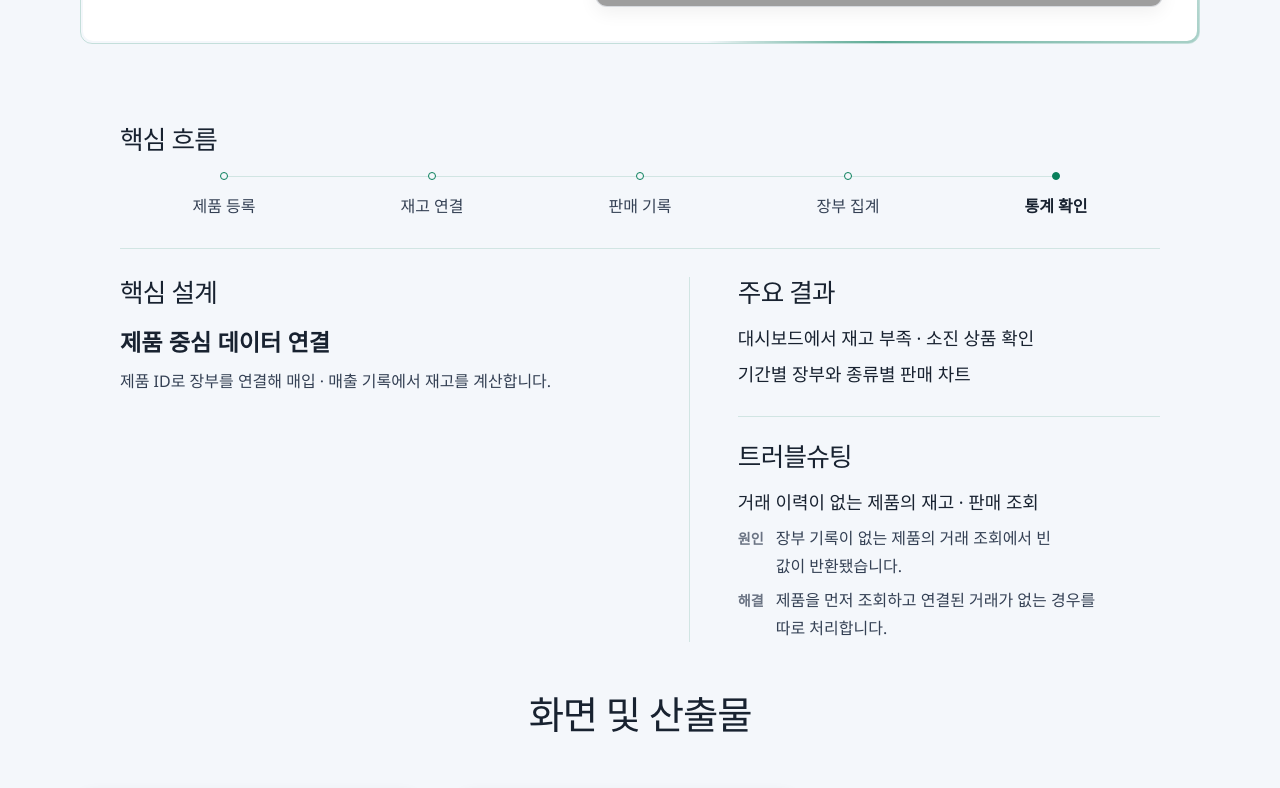
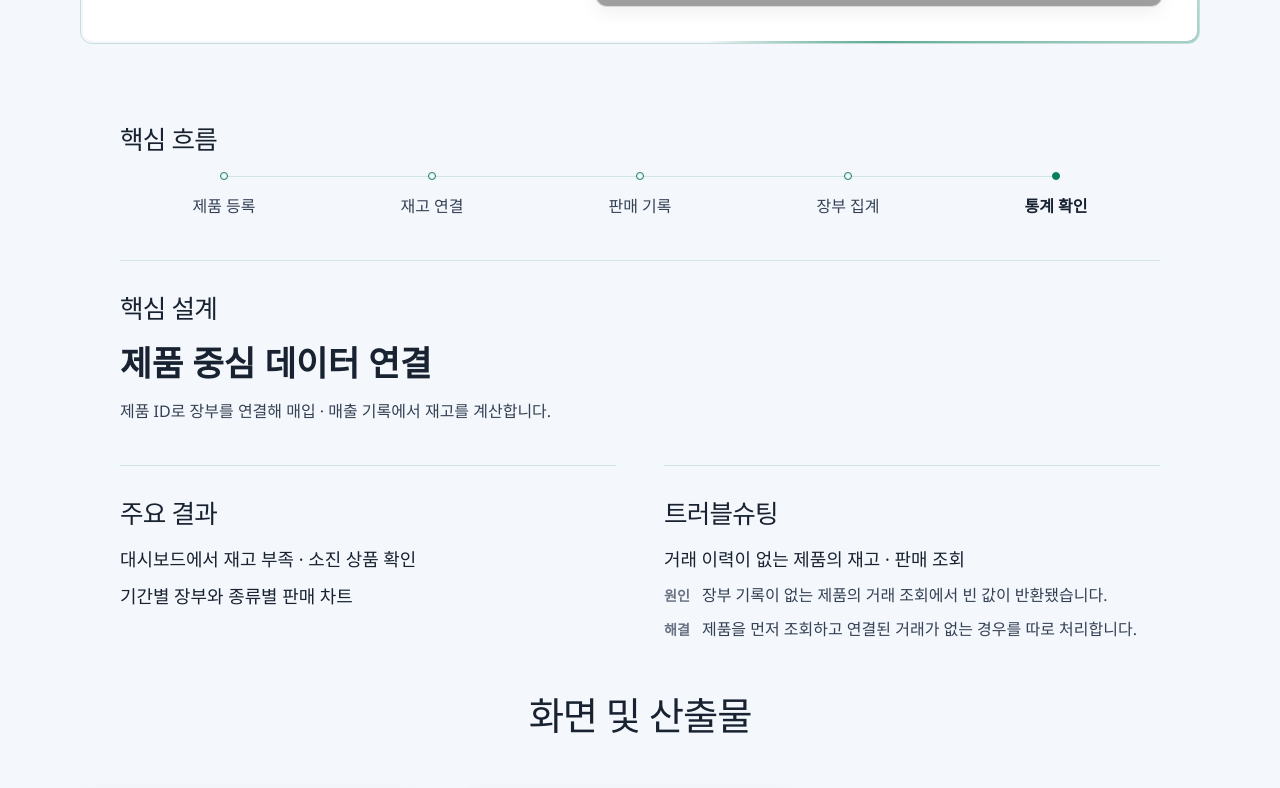
Before and after one commit to allen8524/allen8524.github.io, a React (Vite) app: page /#/projects/bakery in a window 1280 px wide. Shown: the part 540-1328 px from the top of the page. Built offline with nearby package versions, Linux system fonts and the light colour scheme; grey boxes are pictures that could not be loaded.

Commit message:
Recompose project case studies around the lead decision

```diff
--- a/src/styles/project-detail.css
+++ b/src/styles/project-detail.css
@@ -245,7 +245,7 @@
 /* Project case study */
 .project-case-study {
   display: grid;
-  gap: 28px;
+  gap: clamp(24px, 4vw, 40px);
   max-width: 1040px;
   margin: clamp(44px, 7vw, 80px) auto 0;
   color: var(--default-color);
@@ -255,6 +255,11 @@
 .project-case-study > .project-detail-section {
   margin: 0;
   min-width: 0;
+}
+
+.project-case-study > .project-detail-section + .project-detail-section {
+  padding-top: clamp(22px, 3vw, 32px);
+  border-top: 1px solid var(--project-divider);
 }
 
 .project-case-study .project-section-heading {
@@ -327,7 +332,7 @@
 }
 
 .project-design-list {
-  gap: 18px;
+  gap: 22px;
 }
 
 .project-troubleshooting-list {
@@ -355,8 +360,11 @@
 }
 
 .project-design-entry:first-child h3 {
-  font-size: clamp(1.25rem, 2vw, 1.45rem);
+  margin-bottom: 12px;
+  font-size: clamp(1.45rem, 2.7vw, 2.15rem);
   font-weight: 600;
+  line-height: 1.3;
+  text-wrap: balance;
 }
 
 .project-results-list,
@@ -405,45 +413,34 @@
 
 @media (min-width: 900px) {
   .project-case-study {
-    grid-template-columns: minmax(0, 1.35fr) minmax(0, 1fr);
-    grid-template-areas:
-      "flow flow"
-      "design results"
-      "design troubleshooting";
-    grid-template-rows: auto auto 1fr;
-    column-gap: clamp(24px, 4vw, 48px);
+    grid-template-columns: repeat(2, minmax(0, 1fr));
+    column-gap: 48px;
   }
 
-  .project-case-study > .project-flow-section {
-    grid-area: flow;
-    padding-bottom: 28px;
-    border-bottom: 1px solid var(--project-divider);
+  .project-case-study > .project-flow-section,
+  .project-case-study > .project-implementation-section,
+  .project-case-study > .project-results-section:last-child {
+    grid-column: 1 / -1;
   }
 
-  .project-case-study > .project-implementation-section {
-    grid-area: design;
-    padding-inline-end: clamp(24px, 4vw, 48px);
-    border-inline-end: 1px solid var(--project-divider);
+  .project-design-list:has(> .project-design-entry:nth-child(2)) {
+    grid-template-columns: repeat(2, minmax(0, 1fr));
+    grid-auto-rows: min-content;
+    column-gap: 48px;
   }
 
-  .project-case-study > .project-results-section { grid-area: results; }
-
-  .project-case-study > .project-troubleshooting-section {
-    grid-area: troubleshooting;
-    padding-top: 24px;
-    border-top: 1px solid var(--project-divider);
+  .project-design-list:has(> .project-design-entry:nth-child(3)) > .project-design-entry:first-child {
+    grid-row: 1 / span 2;
   }
 
-  .project-case-study:not(:has(> .project-troubleshooting-section)) {
-    grid-template-areas: "flow flow" "design results";
-    grid-template-rows: auto 1fr;
+  .project-case-study > .project-results-section:last-child .project-results-list {
+    display: grid;
+    grid-template-columns: repeat(2, minmax(0, 1fr));
+    gap: 16px 48px;
   }
-}
 
-@media (max-width: 899px) {
-  .project-case-study > .project-detail-section + .project-detail-section {
-    padding-top: 22px;
-    border-top: 1px solid var(--project-divider);
+  .project-case-study > .project-results-section:last-child .project-result-entry {
+    margin: 0;
   }
 }
 
```
